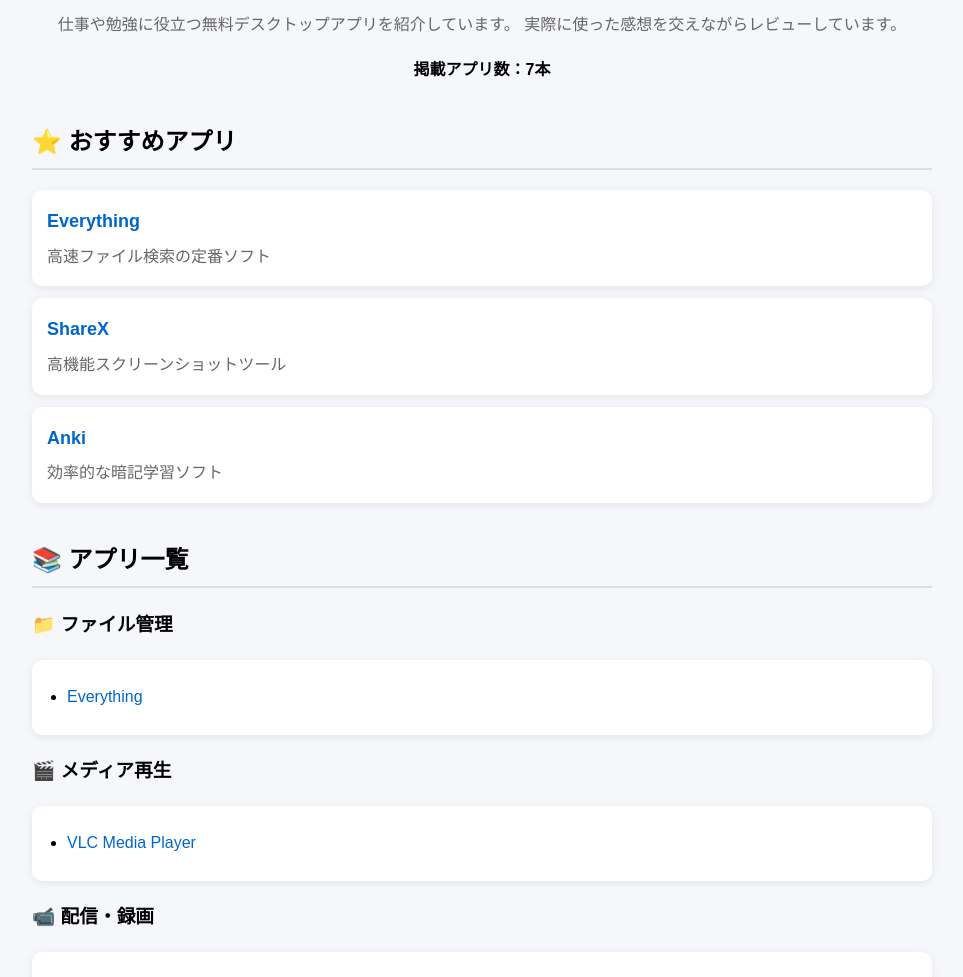
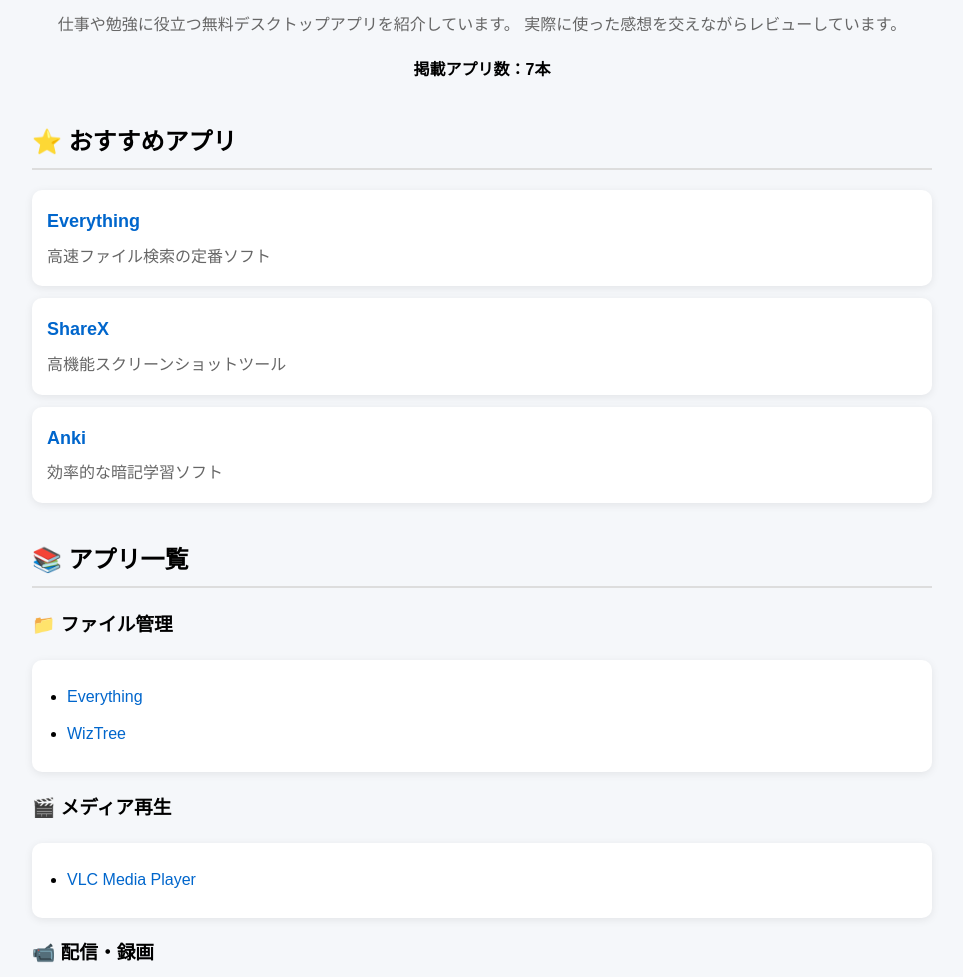
Before and after one commit to appguide-2606/appguide-2606.github.io, a plain HTML site: page index.html in a window 1280 px wide. Shown: the part 109-1086 px from the top of the page, without its empty margins (158-1121 px from the left). Drawn offline with Linux system fonts and the light colour scheme.

Commit message:
Update index.html

```diff
--- a/index.html
+++ b/index.html
@@ -119,6 +119,7 @@ footer{
 <h3>📁 ファイル管理</h3>
 <ul>
 <li><a href="apps/everything.html">Everything</a></li>
+<li><a href="apps/wiztree.html">WizTree</a></li>
 </ul>
 
 <h3>🎬 メディア再生</h3>
```
